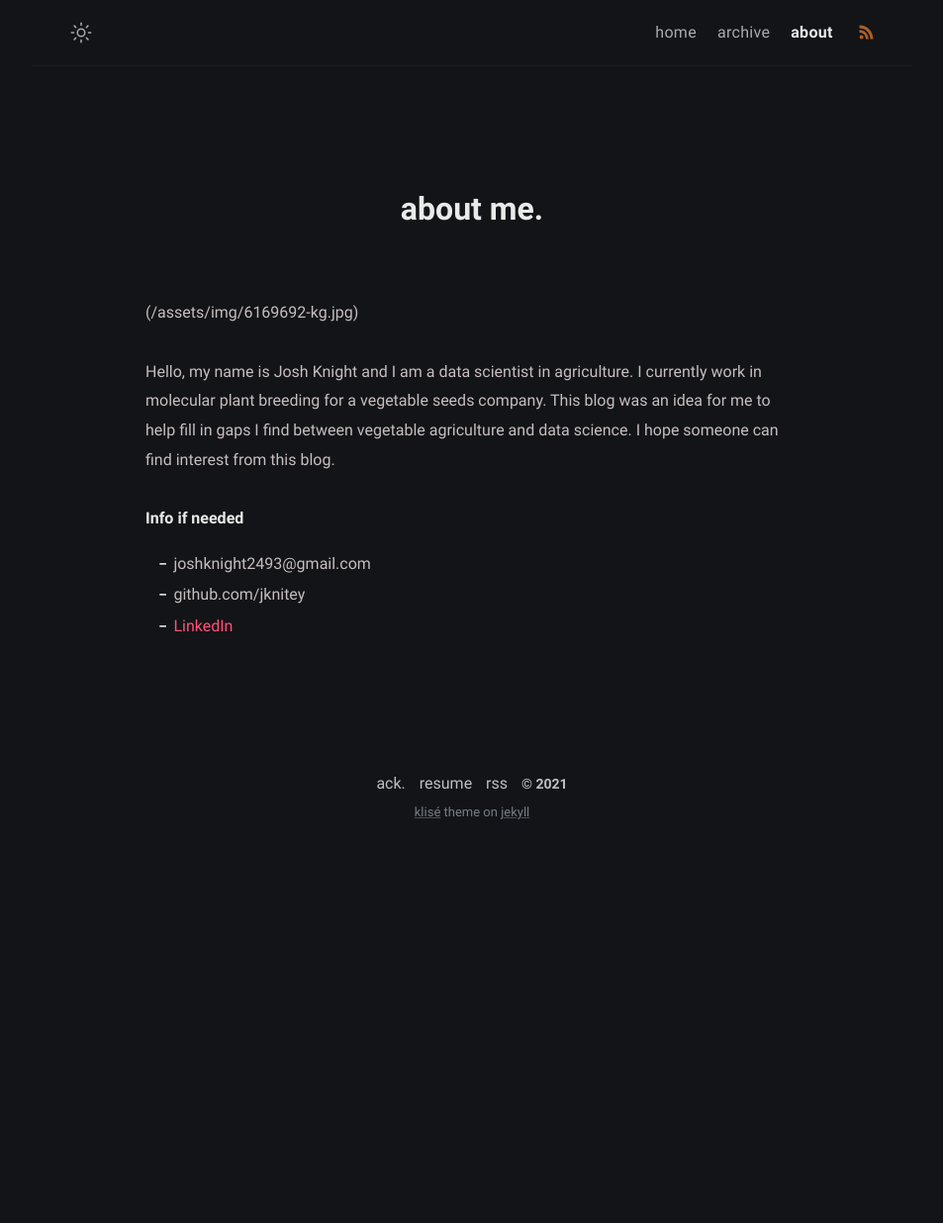
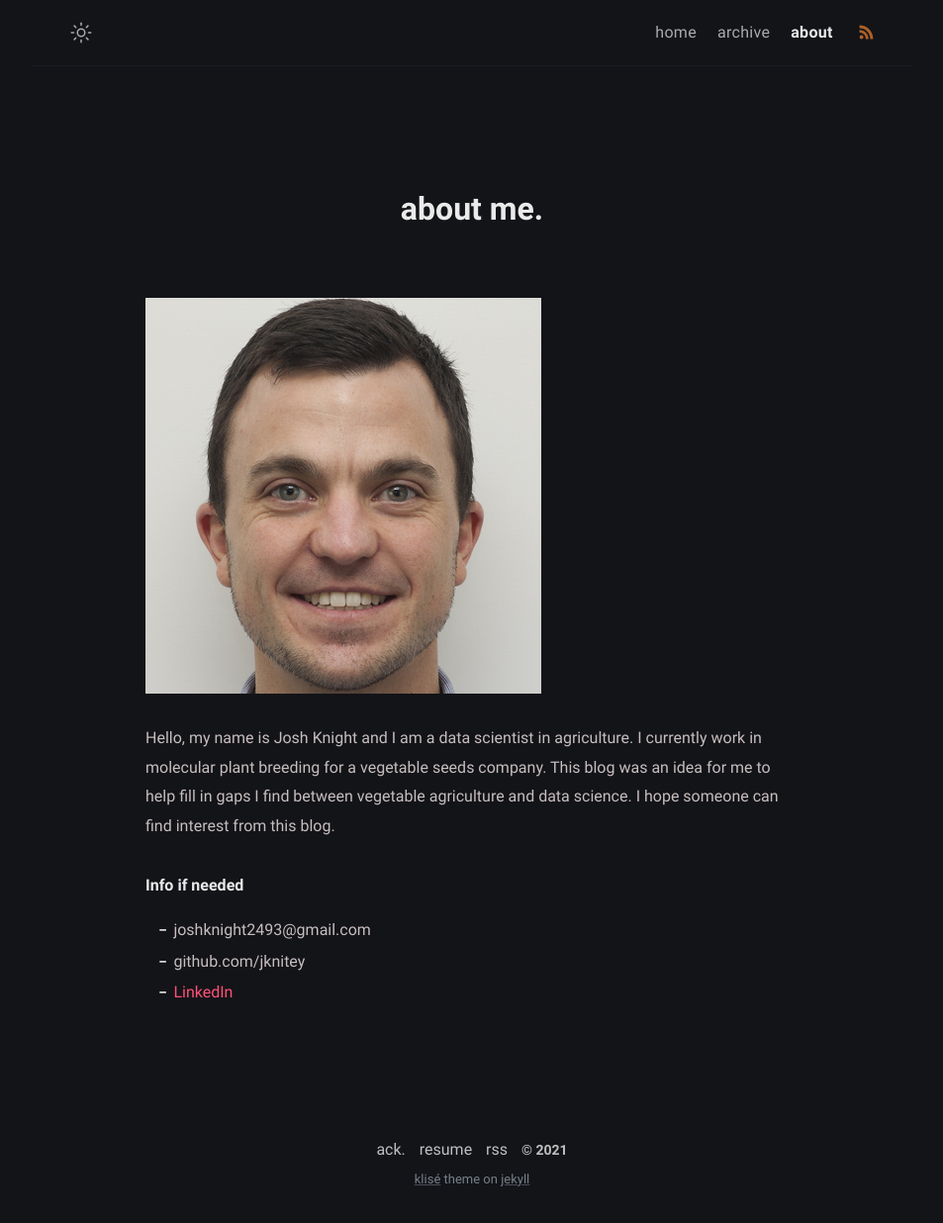
Before and after one commit to jknitey/jknitey.github.io, a Jekyll site: the page built from about.md, in a window 1280 px wide. Shown: the whole page at 99% size, without its empty margins (163-1116 px from the left). Built offline with Jekyll 4.4.1, drawn with Linux system fonts in a browser that asks for light colours; before the commit the page ends 900 px from its top, so only the background shows below that.

Commit message:
Update about.md

```diff
--- a/about.md
+++ b/about.md
@@ -5,7 +5,7 @@ layout: page
 excerpt:
 comments: false
 ---
-(/assets/img/6169692-kg.jpg)
+<img src="/assets/img/6169692-kg.jpg">
 
 Hello, my name is Josh Knight and I am a data scientist in agriculture. I currently work in molecular plant breeding for a vegetable seeds company. This blog was an idea for me to help fill in gaps I find between vegetable agriculture and data science. I hope someone can find interest from this blog.
 
```
